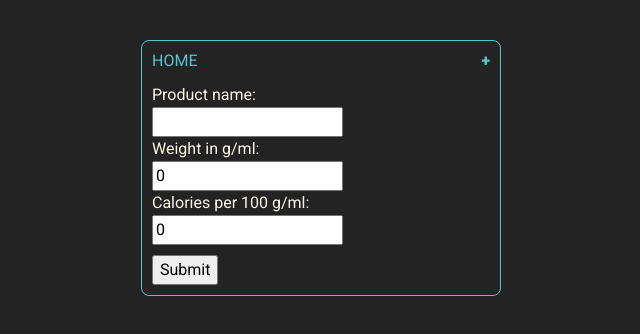
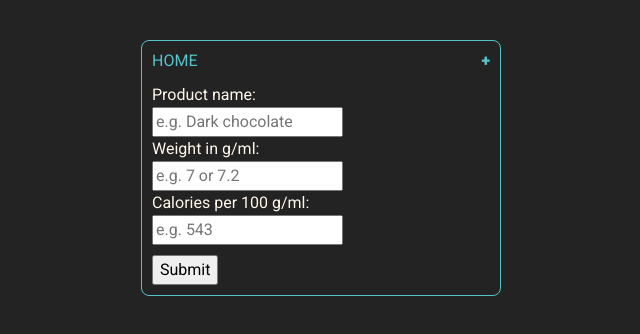
Before and after one commit to esthonisie/more-calories-vue3, a Vue app: page /create in a window 1280 px wide. Shown: the top 334 px of the page, without its empty margins (319-959 px from the left). Built offline with nearby package versions, Linux system fonts and the light colour scheme.

Commit message:
Refactor code

```diff
--- a/src/domains/calories/components/CalorieForm.vue
+++ b/src/domains/calories/components/CalorieForm.vue
@@ -1,24 +1,31 @@
 <script setup>
-import { addCalorie } from '../store';
-
-const createNewCalorie = defineModel();
+const calorieData = defineModel("data");
 </script>
 
 <template>
-  <form @submit.prevent="onSubmit">
+  <form @submit.prevent="submitForm">
     <label for="product">Product name:</label><br />
-    <input id="product" name="product"
-      v-model="createNewCalorie.product"
+    <input
+      id="product"
+      name="product"
+      placeholder="e.g. Dark chocolate"
+      v-model="calorieData.product"
     ><br />
     <label for="weight_g_ml">Weight in g/ml:</label><br />
-    <input id="weight_g_ml" name="weight_g_ml"
-      v-model.number="createNewCalorie.weight_g_ml"
+    <input
+      id="weight_g_ml"
+      name="weight_g_ml"
+      placeholder="e.g. 7 or 7.2"
+      v-model.number="calorieData.weight_g_ml"
     ><br />
     <label for="kcal_per_100">Calories per 100 g/ml:</label><br />
-    <input id="kcal_per_100" name="kcal_per_100"
-      v-model.number="createNewCalorie.kcal_per_100"
+    <input
+      id="kcal_per_100"
+      name="kcal_per_100"
+      placeholder="e.g. 543"
+      v-model.number="calorieData.kcal_per_100"
     ><br />
-    <button @click="addCalorie(createNewCalorie)">Submit</button>
+    <button type="submit">Submit</button>
   </form>
 </template>
 
--- a/src/domains/calories/views/CreateView.vue
+++ b/src/domains/calories/views/CreateView.vue
@@ -1,6 +1,7 @@
 <script setup>
 import { ref } from 'vue'
 import CalorieForm from '../components/CalorieForm.vue'
+import { addCalorie } from '../store';
 import { newId } from '../id-generator.js'
 
 const id = newId();
@@ -9,12 +10,16 @@ const newCalorie = ref(
   {
     id: id,
     product: "",
-    weight_g_ml: 0,
-    kcal_per_100: 0,
+    weight_g_ml: null,
+    kcal_per_100: null,
   },
 );
+
+const submitForm = () => {
+  addCalorie(newCalorie.value);
+};
 </script>
 
 <template>
-  <CalorieForm v-model="newCalorie" />
+  <CalorieForm v-model:data="newCalorie" @submit="submitForm()" />
 </template>
```
